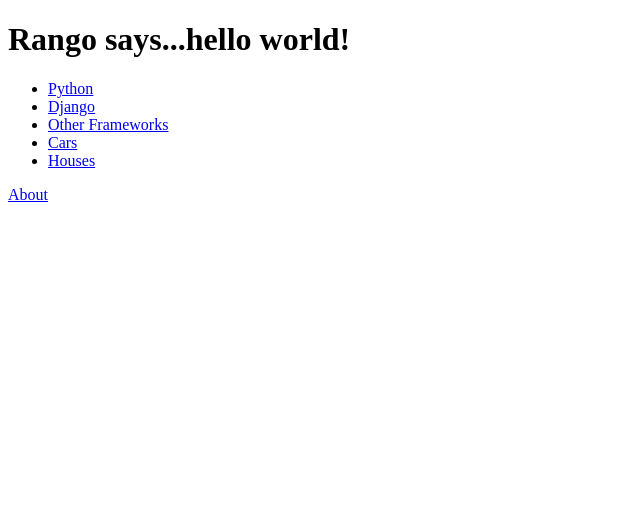
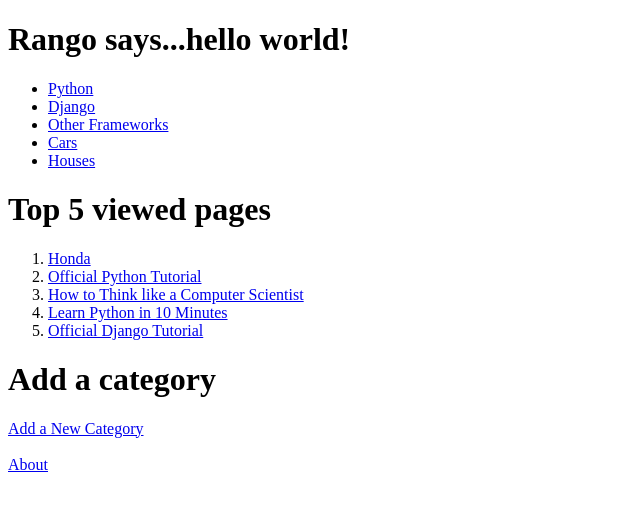
Before and after one commit to bjing/tango_with_jango_project, a Django app: page / in a window 1280 px wide. Shown: the top 511 px of the page, without its empty margins (0-640 px from the left). Run offline with Django 3.2, Linux system fonts and the light colour scheme; data comes from the database, SQL or seed files in the repository; both versions use the stored data as it was after the commit.

Commit message:
End of chapter 8

```diff
--- /dev/null
+++ b/rango/forms.py
@@ -0,0 +1,42 @@
+__author__ = 'brian'
+
+from django import forms
+from rango.models import Page, Category
+
+
+class CategoryForm(forms.ModelForm):
+
+    name = forms.CharField(max_length=128, help_text="please enter the "
+                                                     "category name.")
+    views = forms.IntegerField(widget=forms.HiddenInput(), initial=0)
+    likes = forms.IntegerField(widget=forms.HiddenInput(), initial=0)
+    slug = forms.CharField(widget=forms.HiddenInput(), required=False)
+
+    class Meta:
+        model = Category
+        fields = ('name',)
+
+
+class PageForm(forms.ModelForm):
+    title = forms.CharField(max_length=128, help_text="Please enter the title")
+    url = forms.URLField(max_length=200, help_text="Please enter the URL of "
+                                                   "the page")
+    views = forms.IntegerField(widget=forms.HiddenInput(), initial=0)
+
+    class Meta:
+        model = Page
+
+        exclude = ('category',)
+
+    def clean(self):
+        """
+        A way to amend data that's passed through via the form
+        """
+        cleaned_data = self.cleaned_data
+        url = cleaned_data.get('url')
+
+        if url and not url.startswith('http://'):
+            url = 'http://' + url
+            cleaned_data['url'] = url
+
+        return cleaned_data
--- a/rango/models.py
+++ b/rango/models.py
@@ -1,5 +1,6 @@
 from django.db import models
 from django.template.defaultfilters import slugify
+
 
 # Create your models here.
 class Category(models.Model):
@@ -15,6 +16,7 @@
     def __unicode__(self):
         return self.name
 
+
 class Page(models.Model):
     category = models.ForeignKey(Category)
     title = models.CharField(max_length=128)
--- a/rango/urls.py
+++ b/rango/urls.py
@@ -6,5 +6,8 @@
     url(r'^about/$', views.about, name='about'),
     url(r'^category/(?P<category_name_slug>[\w\-]+)/$', views.category,
         name='category'),
+    url(r'^add_category/$', views.add_category, name='add_category'),
+    url(r'^category/(?P<category_name_slug>[\w\-]+)/add_page/$', views.add_page,
+        name='add_page'),
     #url(r'^static/$', views.static, name='static'),
 )
--- a/rango/views.py
+++ b/rango/views.py
@@ -3,8 +3,7 @@
 from django.template import RequestContext
 # Import the Category model
 from rango.models import Category, Page
-
-# Create your views here.
+from rango.forms import CategoryForm, PageForm
 
 
 def index(request):
@@ -14,6 +13,10 @@
     # Place the list in our context_dict dictionary which will be passed to the template engine.
     category_list = Category.objects.order_by('-likes')[:5]
     context_dict = {'categories': category_list}
+
+    # Get top 5 pages
+    pages = Page.objects.order_by('-views')[:5]
+    context_dict['top_pages'] = pages
 
     # Render the response and send it back!
     return render(request, 'rango/index.html', context_dict)
@@ -46,7 +49,49 @@
 
         context_dict['pages'] = pages
         context_dict['category'] = category
+
+        context_dict['category_name_slug'] = category_name_slug
     except Category.DoesNotExist:
         pass
 
     return render(request, 'rango/category.html', context_dict)
+
+
+def add_category(request):
+    if request.method == 'POST':
+        form = CategoryForm(request.POST)
+        if form.is_valid():
+            form.save(commit=True)
+            return index(request)
+        else:
+            print(form.errors)
+    else:
+        form = CategoryForm()
+
+    return render(request, 'rango/add_category.html', {'form':form})
+
+
+def add_page(request, category_name_slug):
+    try:
+        cat = Category.objects.get(slug=category_name_slug)
+    except Category.DoesNotExist:
+        cat = None
+
+    if request.method == 'POST':
+        form = PageForm(request.POST)
+        if form.is_valid():
+            if cat:
+                page = form.save(commit=False)
+                page.category = cat
+                page.views = 0
+                page.save()
+                return category(request, category_name_slug)
+        else:
+            print(form.errors)
+    else:
+        form = PageForm()
+
+    context_dict = {'form': form, 'category': cat,
+                    'category_name_slug': category_name_slug}
+
+    return render(request, 'rango/add_page.html', context_dict)
--- a/templates/rango/category.html
+++ b/templates/rango/category.html
@@ -16,8 +16,14 @@
             {% else %}
                 <strong>No pages currently in category</strong>
             {% endif %}
+
+            <a href="/rango/category/{{ category_name_slug }}/add_page/">Add Page</a>
         {% else %}
             The specified category {{ category_name }} does not exist!
         {% endif %}
+
+        <br /><br />
+        <a href="/rango/">Home</a><br /><br />
+
     </body>
 </html>
--- a/templates/rango/index.html
+++ b/templates/rango/index.html
@@ -13,8 +13,7 @@
 		{% if categories %}
 			<ul>
 				{% for category in categories %}
-				<li><a
-						href="/rango/category/{{ category.slug }}">{{category.name }}
+				<li><a href="/rango/category/{{ category.slug }}">{{category.name }}
 				</a></li>
 				{% endfor %}
 			</ul>
@@ -22,6 +21,20 @@
 			<strong>There are no categories present.</strong>
 		{% endif %}
 
+		<h1>Top 5 viewed pages</h1>
+		{% if top_pages %}
+			<ol>
+				{% for page in top_pages %}
+					<li><a href="{{ page.url }}">{{ page.title }}</a></li>
+				{% endfor %}
+			</ol>
+		{% else %}
+			<strong>Error retrieving top 5 pages</strong>
+		{% endif %}
+
+		<h1>Add a category</h1>
+		<a href="/rango/add_category">Add a New Category</a><br /><br />
+
 		<a href="/rango/about">About</a>
 	</body>
 </html>
```
Also changed, not shown: templates/rango/add_category.html (added, +29 -0 lines), templates/rango/add_page.html (added, +29 -0 lines), rango.db.
